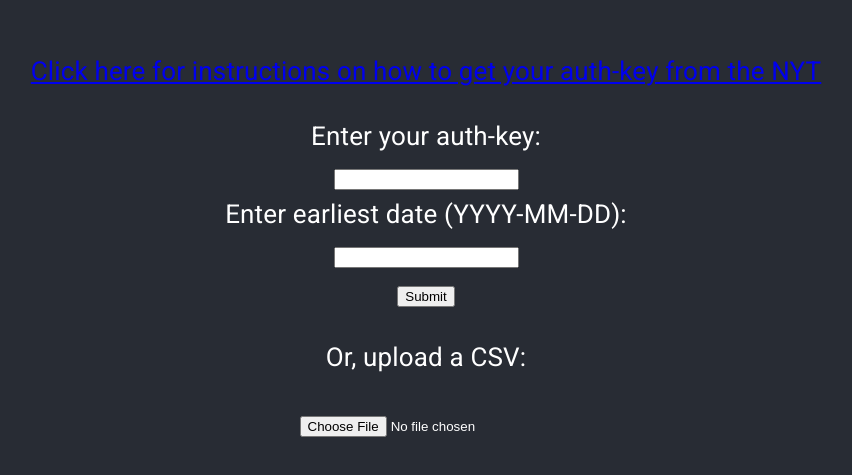
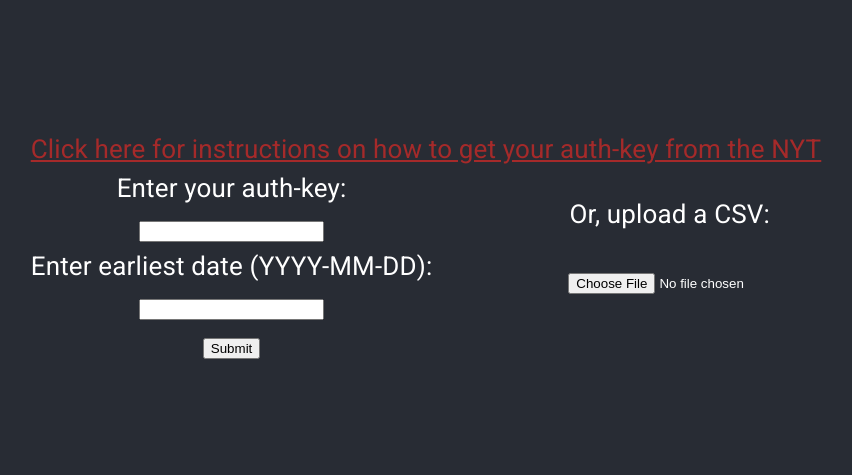
Before and after one commit to nicwineburger/crosswordstatswebsite, a React (Create React App) app: page / in a window 1280 px wide. Shown: the part 153-628 px from the top of the page, without its empty margins (214-1066 px from the left). Built offline with nearby package versions, Linux system fonts and the light colour scheme.

Commit message:
Made css-related fixes to make layout horizontal.

```diff
--- a/src/App.css
+++ b/src/App.css
@@ -36,3 +36,16 @@
     transform: rotate(360deg);
   }
 }
+
+a {
+  color: #a52a2a;
+}
+
+.FlexContainer {
+  display: flex;
+  justify-content: space-between;
+}
+
+#myForm {
+  padding-left: 50px;
+}
--- a/src/App.js
+++ b/src/App.js
@@ -211,13 +211,10 @@ const App = () => {
         <div className="App">
         <header className="App-header">
             <div>
-                {isSubmit && !isError && (
-                    <div>
-                        {isLoading && (
+                {isSubmit && !isError && isLoading &&
                     <LoadingPage progressBar={progressBar} />
-                        )}
-                        {!isLoading && (
-                            <div>
+                }
+                {isSubmit && !isError && !isLoading && (
                     <div>
                         <CsvDownloader
                             id='downloadButton'
@@ -227,12 +224,7 @@ const App = () => {
                             text='Download data as CSV'
                             hidden
                         />
-                                <div>
                         <PlotPage plotData={plotData} csvData={csvData} width={740} height={580} />
-                                </div>
-                            </div>
-                            </div>
-                        )}
                     </div>
                 )}
 
--- a/src/components/CsvUpload.js
+++ b/src/components/CsvUpload.js
@@ -24,10 +24,8 @@ function CsvUpload(props) {
     return (
         <div>
             <p>Or, upload a CSV:</p>
-            <form id="myform" onChange={(event) => {csvChanged(event, props.setPlotData)}}>
-                <p>
-                    <input id="myfile" type="file" />
-                </p>
+            <form id="myForm" onChange={(event) => {csvChanged(event, props.setPlotData)}}>
+                <input id="myfile" type="file" />
             </form>
         </div>
     );
--- a/src/pages/LandingPage.js
+++ b/src/pages/LandingPage.js
@@ -3,12 +3,11 @@ import CsvUpload from '../components/CsvUpload';
 function LandingPage(props) {
     return (
         <div>
-            <div>
-                <p>
             <a href="https://github.com/nicwineburger/crosswordstatswebsite/wiki/Getting-Your-NYT-Auth-Token">
                 Click here for instructions on how to get your auth-key from the NYT
             </a>
-                </p>
+            <div className="FlexContainer">
+                <div>
                     <form onSubmit={(e) => props.afterSubmission(e)}>
                         <label>Enter your auth-key:
                         <br/>
@@ -31,7 +30,6 @@ function LandingPage(props) {
                         <input type="submit"/>
                     </form>
                 </div>
-            <div>
                 <CsvUpload setPlotData={props.parseDataAndDisplay} />
             </div>
         </div>
```
Lines whose indentation alone changed are shown as unchanged.
